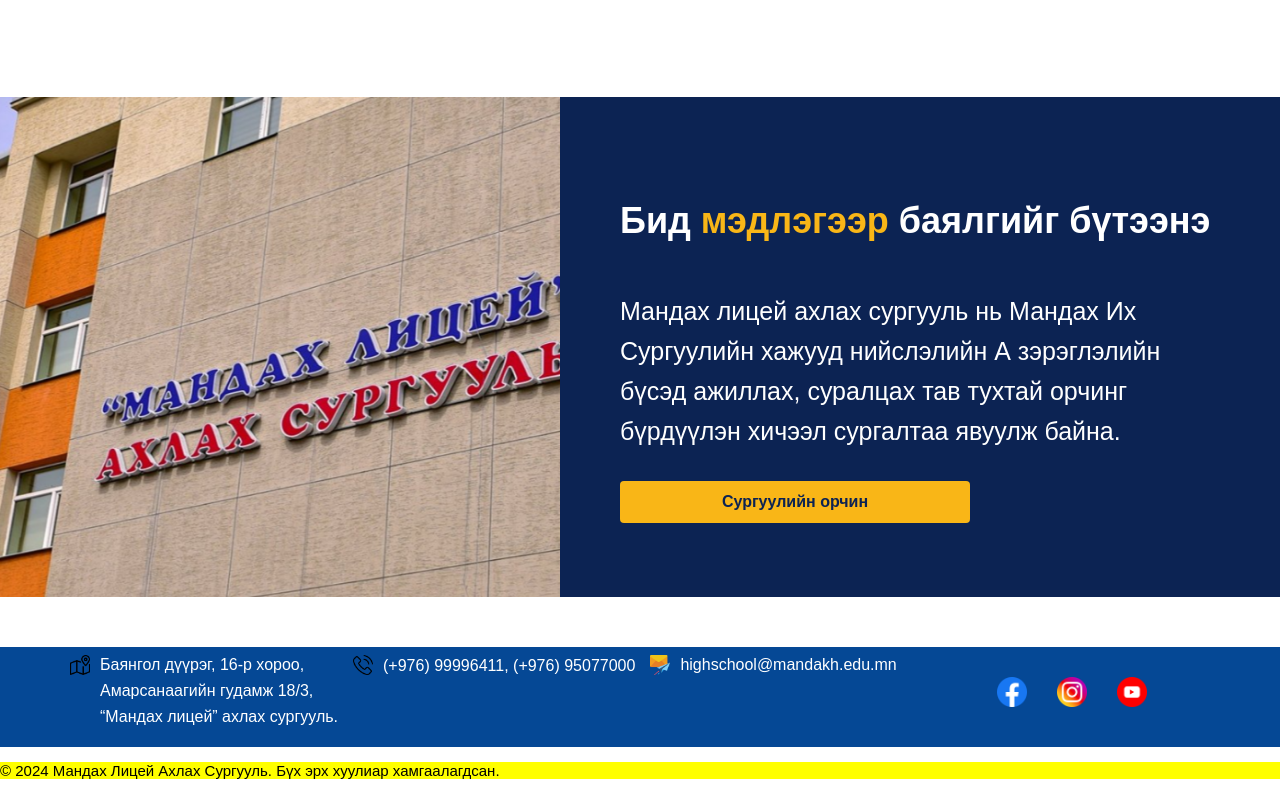
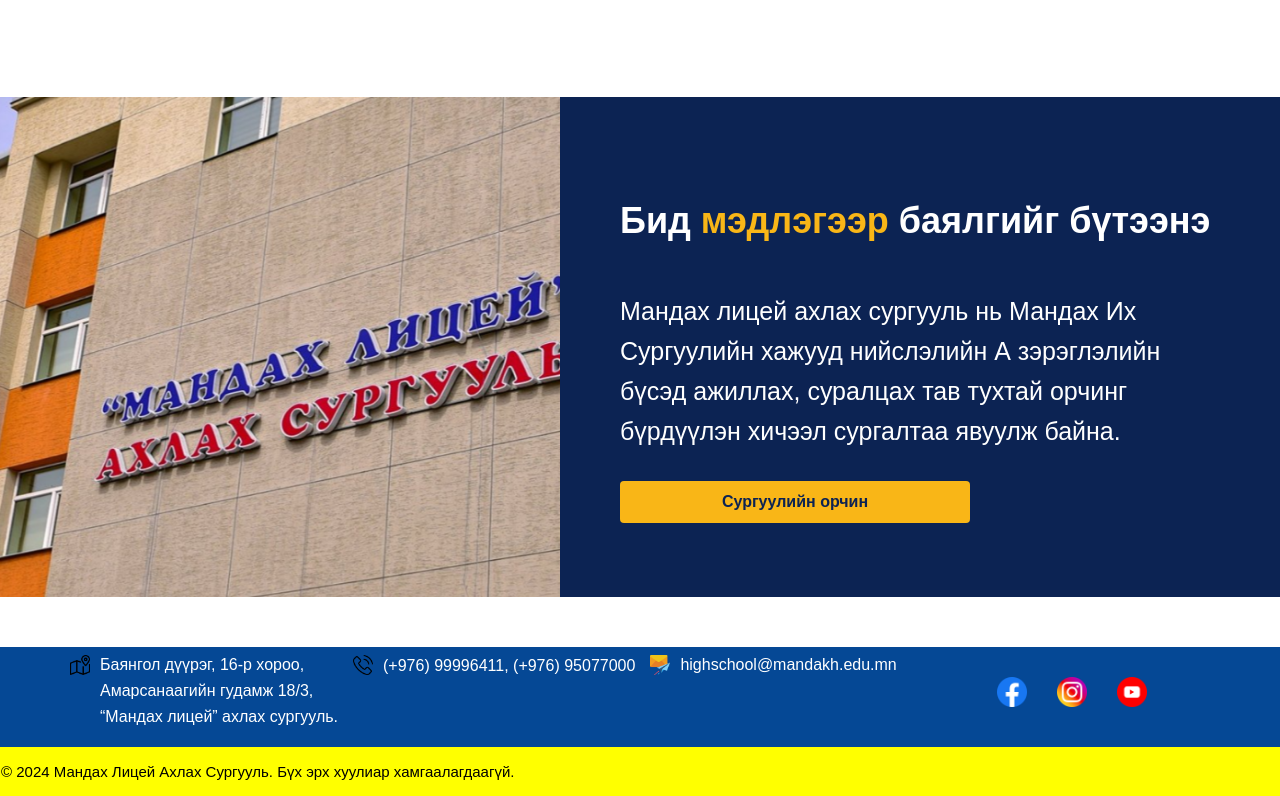
Before and after one commit to purev889/school-web, a plain HTML site: page index(biy daalt).html in a window 1280 px wide. Shown: the part 1844-2640 px from the top of the page. Drawn offline with Linux system fonts and the light colour scheme.

Commit message:
hul hiisen

```diff
--- a/index(biy daalt).html
+++ b/index(biy daalt).html
@@ -129,6 +129,6 @@
  <a href="https://www.crazygames.com/game/trading-card-store-simulator"><img src="social.png" alt="trading-card-store-simulator" class="grazygm"></a>
  <a href="https://www.youtube.com/@jikaru8015"><img src="youtube.png" alt="jikaru" class="bill"></a>
 </div>
-<div class="latestfooter"><p>© 2024 Мандах Лицей Ахлах Сургууль. Бүх эрх хуулиар хамгаалагдсан.</p></div>
+<div class="latestfooter"><p>© 2024 Мандах Лицей Ахлах Сургууль. Бүх эрх хуулиар хамгаалагдаагүй.</p></div>
 </body>
 </html>
--- a/index_css(biy daalt).css
+++ b/index_css(biy daalt).css
@@ -456,4 +456,5 @@ padding-left: 100px;
   background-color: yellow;
   margin: 0;
   padding: 0;
+  border: solid 1px yellow;
 }
```
